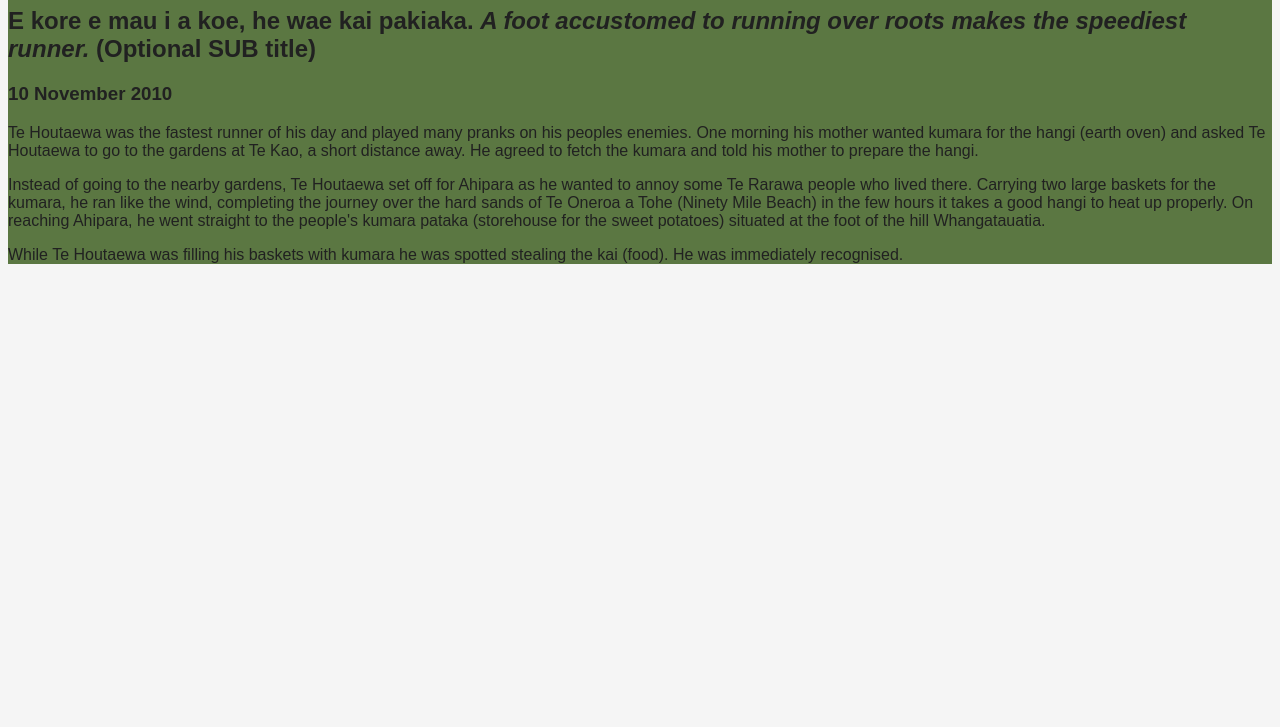
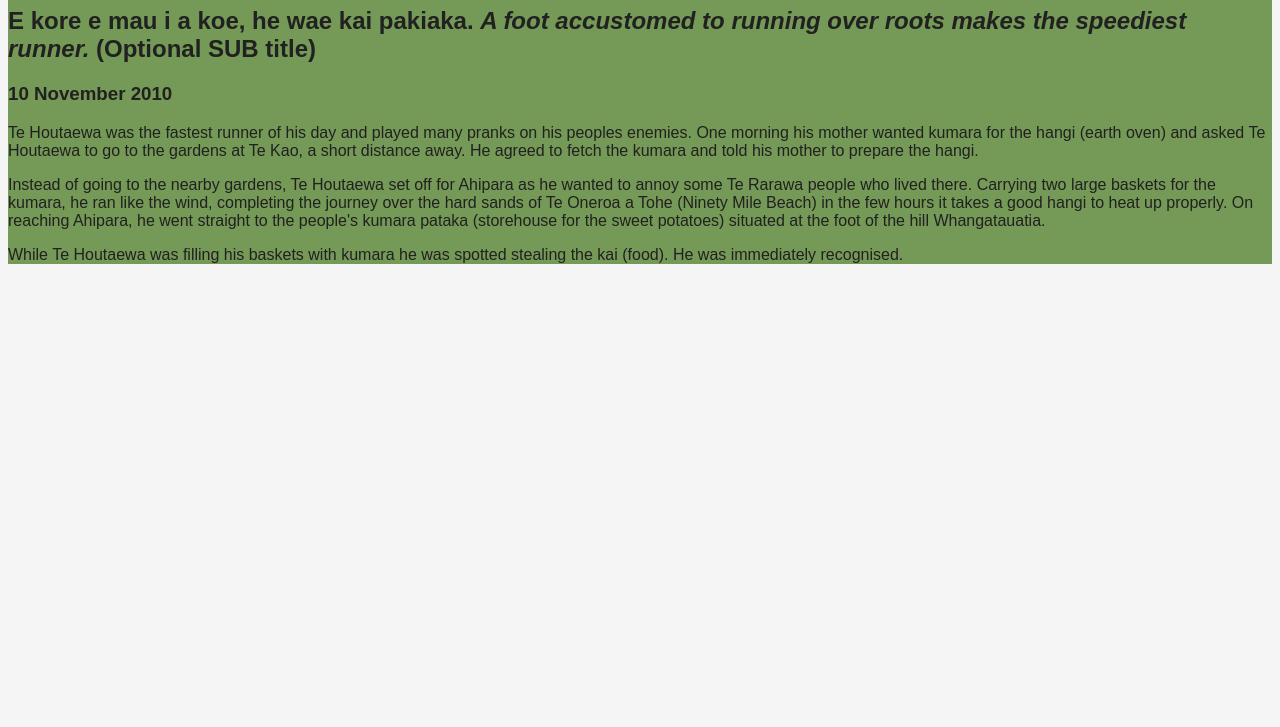
Before and after one commit to tomgriffin/tomgriffin.github.io, a plain HTML site: page blog/sprint1-technical.html in a window 1280 px wide. Shown: the part 73-800 px from the top of the page. Drawn offline with Linux system fonts and the light colour scheme.

Commit message:
Change background colour green

```diff
--- a/styles/main.css
+++ b/styles/main.css
@@ -4,7 +4,7 @@
         --blog-entry-text: #212121;
         --index-background: #F5F5F5;
         --cultural-1-background: #cc7400;
-        --technical-1-background: #5b7742;
+        --technical-1-background: #759956;
         --technical-2-background: #ffcdee;
         color: var(--index-text);
         background-color: var(--index-background);
```
